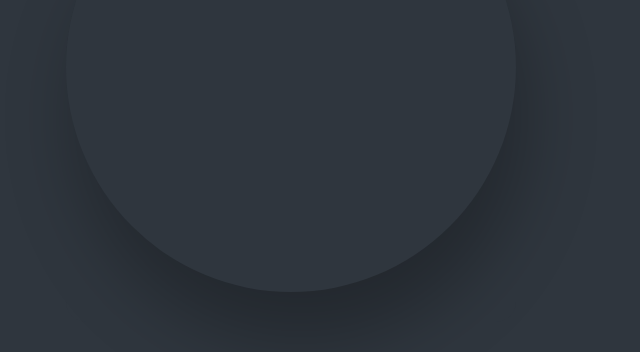
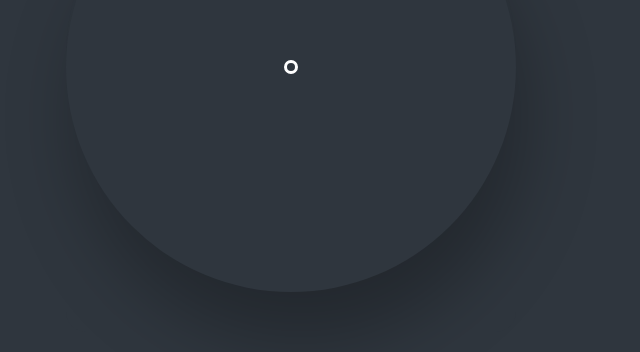
Before and after one commit to pan-su-2004/DigitalClock, a plain HTML site: page index.html in a window 1280 px wide. Shown: the part 318-670 px from the top of the page, 349-989 px from the left. Drawn offline with Linux system fonts and the light colour scheme.

Commit message:
Update css

```diff
--- a/style.css
+++ b/style.css
@@ -18,11 +18,12 @@ body {
 .container {
   position: relative;
   background-color: var(--bg--color);
-  /* min-height: 500px; */
+  min-height: 500px;
   border-radius: 20px;
   border-top-left-radius: 225px;
   border-top-right-radius: 225px;
-  box-shadow: 25px 25px 75px rgba(0, 0, 0, 0.75) 10px 10px 70px rgba(0, 0, 0, 0.25);
+  box-shadow: 25px 25px 75px rgba(0, 0, 0, 0.75) 10px 10px 70px
+    rgba(0, 0, 0, 0.25);
   inset: 5px 5px 10px rgba(0, 0, 0, 0.5);
   inset: 5px 5px 20px rgba(0, 0, 0, 0.2);
   inset: -5px -5px 15px rgba(0, 0, 0, 0.75);
@@ -45,4 +46,11 @@ body {
   justify-content: center;
   margin-bottom: 30px;
 }
-.clock::before
+.clock::before {
+  content: "";
+  width: 8px;
+  height: 8px;
+  background-color: var(--bg--color);
+  border: 3px solid #fff;
+  border-radius: 50%;
+}
```
